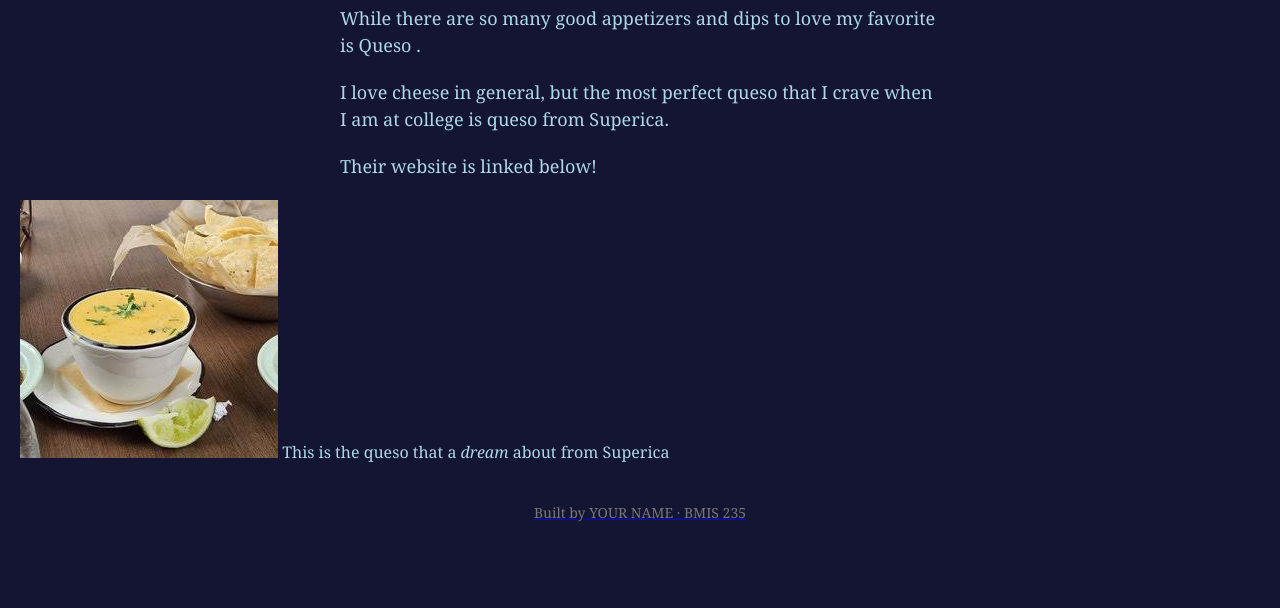
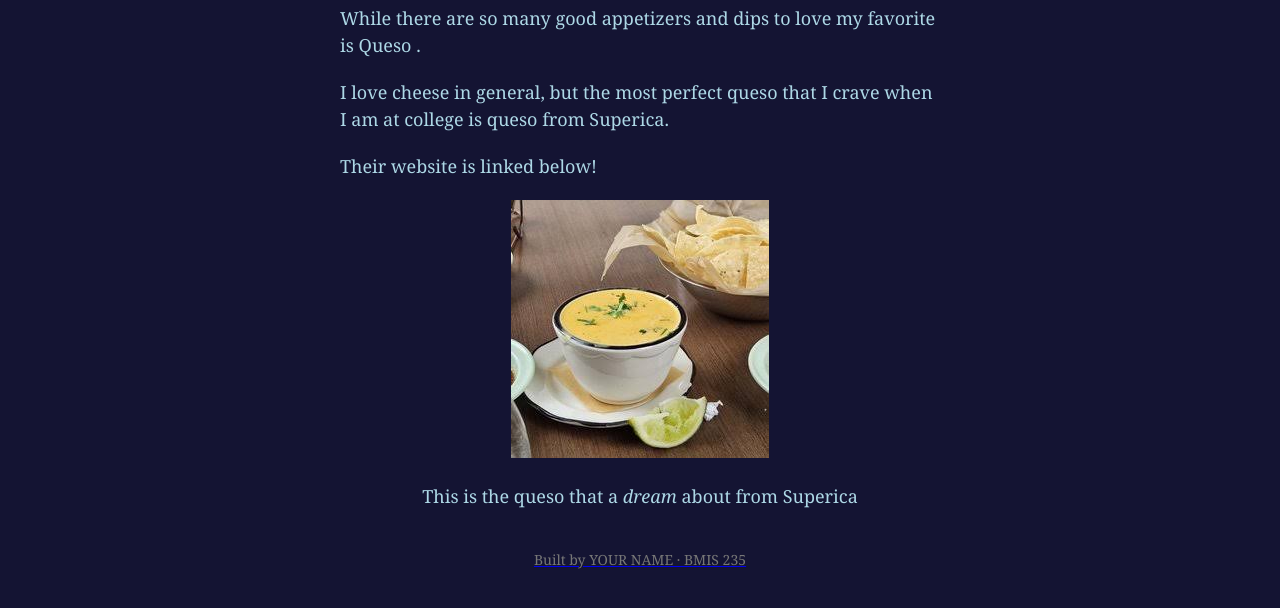
Before and after one commit to dvarma-1/bmis235-html-3, a plain HTML site: page favdip.html in a window 1280 px wide. Shown: the part 190-798 px from the top of the page. Drawn offline with Linux system fonts and the light colour scheme.

Commit message:
Add image and link for Superica Queso
Added an image of Superica Queso and a link to their website.

```diff
--- a/favdip.html
+++ b/favdip.html
@@ -32,8 +32,10 @@
 <p>While there are so many good appetizers and dips to love my favorite is Queso .</p>
 <p>I love cheese in general, but the most perfect queso that I crave when I am at college is queso from Superica.</p>
 <p> Their website is linked below!</p>
+<div class="picture">
+  <img src="img/queso.a.jpg" alt= "A bowl of Superica Queso"
+    </div>
 
-  <img src="img/queso.a.jpg" alt= "A bowl of Superica Queso"
 <p> This is the queso that a <em> dream </em> about from Superica</p>
 
   <a href=https://superica.com/</a>
```
